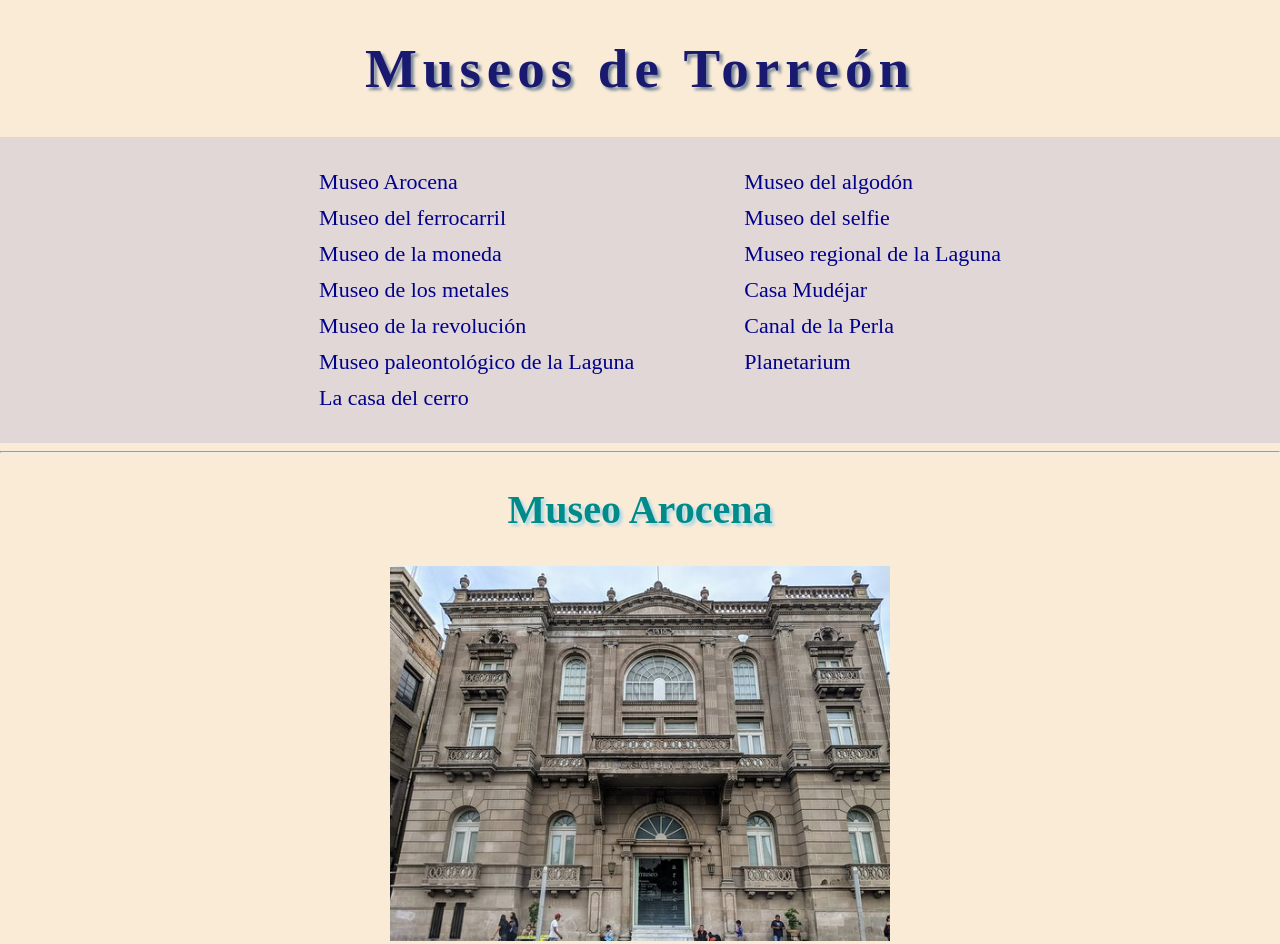
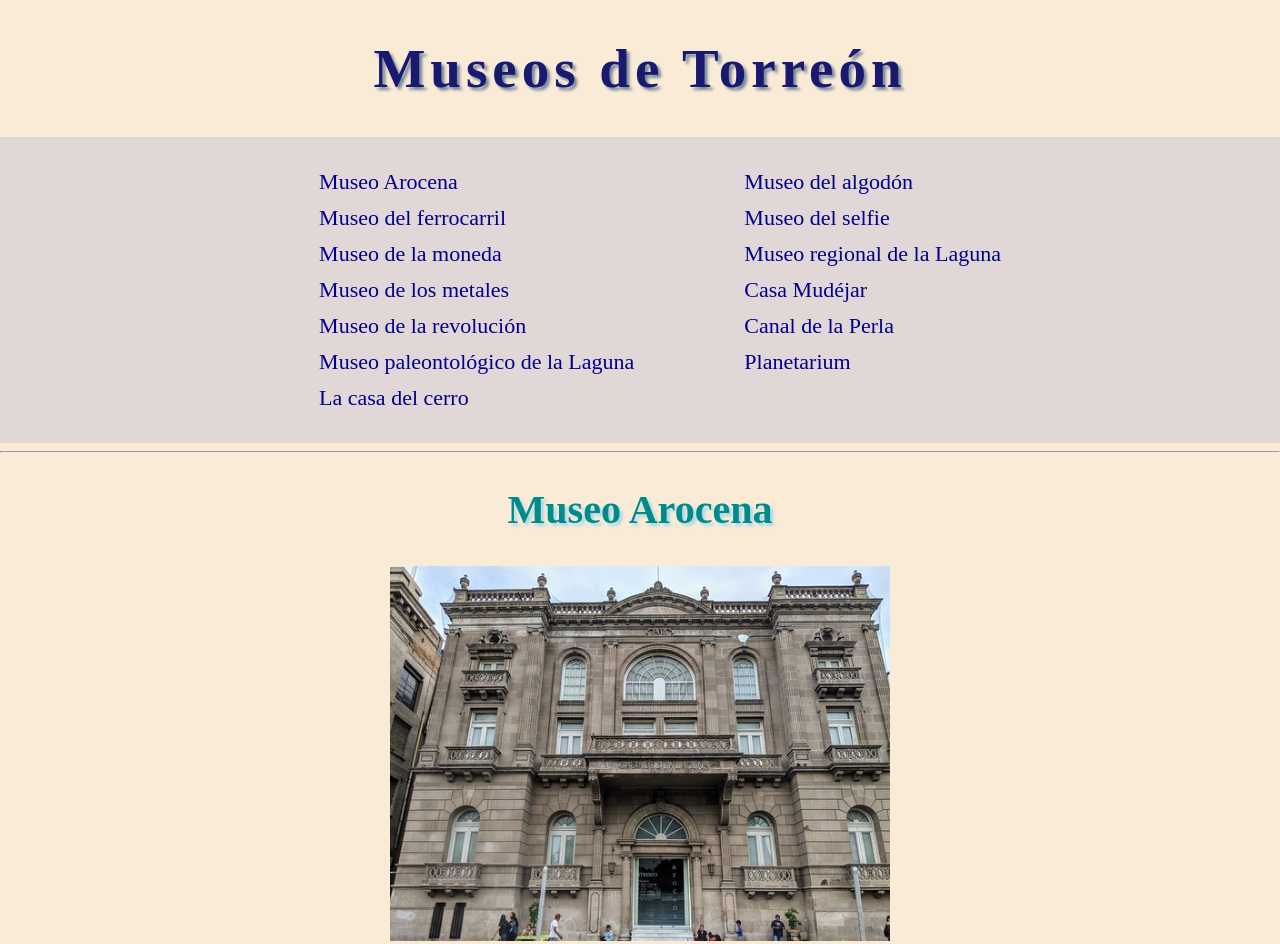
Before and after one commit to GeraOR/MuseosTRC, a plain HTML site: page index.html in a window 1280 px wide. Shown: the top 944 px of the page. Drawn offline with Linux system fonts and the light colour scheme.

Commit message:
Add files via upload

```diff
--- a/style.css
+++ b/style.css
@@ -9,7 +9,7 @@ body{
     font-weight: 2000;
     color: midnightblue;
     text-shadow: 3px 3px 3px lightslategray;
-    letter-spacing: 6px;
+    letter-spacing: 5px;
 }
 
 .lista{
```
